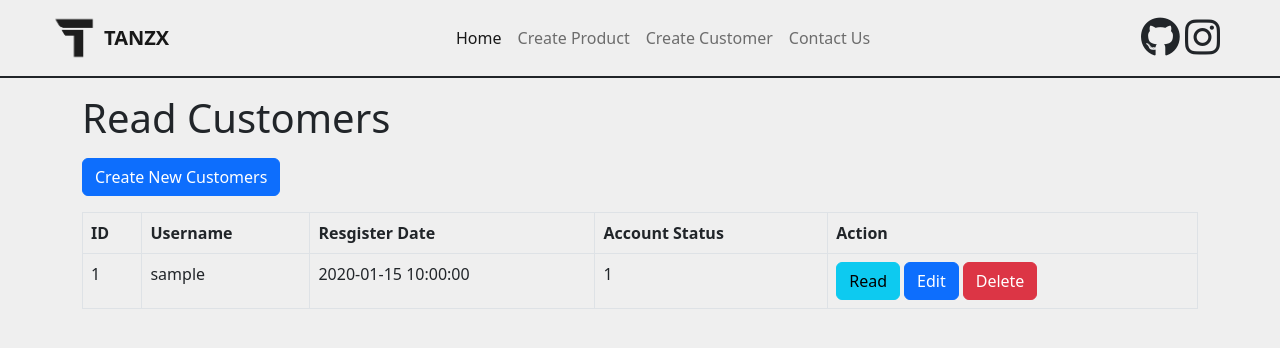
After one commit to tanzhenxun/tanzhenxun.github.io, a PHP site: page /customer_read.php in a window 1280 px wide. The commit adds this page. Shown: the top 348 px of the page. Run offline with PHP 8.4, Linux system fonts and the light colour scheme; tables that the repository leaves empty or names only in its code hold one stand-in row (values such as "Sample post"); some libraries are stand-ins or nearby versions.

Commit message:
Set up all list user

```diff
--- /dev/null
+++ b/project/customer_read.php
@@ -0,0 +1,120 @@
+<!DOCTYPE HTML>
+<html>
+
+<head>
+    <meta charset="utf-8">
+    <meta name="viewport" content="width=device-width, initial-scale=1">
+    <title>PDO - Create a Record - PHP CRUD Tutorial</title>
+    <!-- Latest compiled and minified Bootstrap CSS -->
+    <script src="https://kit.fontawesome.com/f9f6f2f33c.js" crossorigin="anonymous"></script>
+    <link href="https://cdn.jsdelivr.net/npm/bootstrap@5.2.2/dist/css/bootstrap.min.css" rel="stylesheet" integrity="sha384-Zenh87qX5JnK2Jl0vWa8Ck2rdkQ2Bzep5IDxbcnCeuOxjzrPF/et3URy9Bv1WTRi" crossorigin="anonymous">
+    <link rel="stylesheet" href="css/index.css">
+</head>
+
+<body>
+     <!-- container -->
+     <nav class="navbar navbar-expand-lg navbar border-dark border-bottom border-2">
+        <div class="container-fluid m-auto nav-size align-items-center justify-content-between">
+            <div class="d-flex align-items-center ">
+            <a href="home.php"><img src="images/tanzxlogo.png" alt="Tanzx Logo" class="logo al"></a>
+                <a class="navbar-brand fw-bold fs-5" href="home.php">TANZX</a>
+            </div>
+            <button class="navbar-toggler" type="button" data-bs-toggle="collapse" data-bs-target="#navbarNavAltMarkup" aria-controls="navbarNavAltMarkup" aria-expanded="false" aria-label="Toggle navigation">
+          <span class="navbar-toggler-icon"></span>
+        </button>
+            <div class="collapse navbar-collapse justify-content-between align-items-center" id="navbarNavAltMarkup">
+            <hr>
+                <div class="navbar-nav text-black text-lg-center text-start">
+                    <a class="nav-link active" aria-current="page" href="#">Home</a>
+                    <a class="nav-link" href="product_create.php">Create Product</a>
+                    <a class="nav-link" href="customer_create.php">Create Customer</a>
+                    <a class="nav-link" href="contact.php">Contact Us</a>
+                </div>
+                <div class="navbar-brand">
+                    <a href="https://github.com/tanzhenxun" class=" text-dark"><i class="fa-brands fa-github fa-2x"></i></a>
+                    <a href="https://www.instagram.com/tan315_x18/?hl=en" class=" text-dark"><i class="fa-brands fa-instagram fa-2x"></i></a>
+                </div>
+            </div>
+        </div>
+    </nav>
+    <!-- container -->
+    <div class="container">
+        <div class="page-header my-3">
+            <h1>Read Customers</h1>
+        </div>
+
+        <!-- PHP code to read records will be here -->
+        <?php
+        // include database connection
+        include 'config/database.php';
+
+        // delete message prompt will be here
+
+        // select all data
+        $query = "SELECT id, username, resgister_date, account_status FROM customer ORDER BY id DESC";
+        $stmt = $con->prepare($query);
+        $stmt->execute();
+
+        // this is how to get number of rows returned
+        $num = $stmt->rowCount();
+
+        // link to create record form
+        echo "<a href='customer_create.php' class='btn btn-primary mb-3 '>Create New Customers</a>";
+
+        //check if more than 0 record found
+        if ($num > 0) {
+
+            // data from database will be here
+            echo "<table class='table table-hover table-responsive table-bordered'>"; //start table
+
+            //creating our table heading
+            echo "<tr>";
+            echo "<th>ID</th>";
+            echo "<th>Username</th>";
+            echo "<th>Resgister Date</th>";
+            echo "<th>Account Status</th>";
+            echo "<th>Action</th>";
+            echo "</tr>";
+
+            // table body will be here
+            // retrieve our table contents
+            while ($row = $stmt->fetch(PDO::FETCH_ASSOC)) {
+                // extract row
+                // this will make $row['firstname'] to just $firstname only
+                extract($row);
+                // creating new table row per record
+                echo "<tr>";
+                echo "<td>{$id}</td>";
+                echo "<td>{$username}</td>";
+                echo "<td>{$resgister_date}</td>";
+                echo "<td>{$account_status}</td>";
+                echo "<td class\"\">";
+                // read one record
+                echo "<a href='customer_read_one.php?id={$id}' class='btn btn-info me-1'>Read</a>";
+
+                // we will use this links on next part of this post
+                echo "<a href='product_update.php?id={$id}' class='btn btn-primary me-1'>Edit</a>";
+
+                // we will use this links on next part of this post
+                echo "<a href='#' onclick='delete_product({$id});'  class='btn btn-danger'>Delete</a>";
+                echo "</td>";
+                echo "</tr>";
+            }
+
+
+
+            // end table
+            echo "</table>";
+        } else {
+            echo "<div class='alert alert-danger'>No records found.</div>";
+        }
+        ?>
+
+
+    </div> <!-- end .container -->
+
+    <!-- confirm delete record will be here -->
+    <script src="https://cdn.jsdelivr.net/npm/bootstrap@5.2.2/dist/js/bootstrap.bundle.min.js" integrity="sha384-OERcA2EqjJCMA+/3y+gxIOqMEjwtxJY7qPCqsdltbNJuaOe923+mo//f6V8Qbsw3" crossorigin="anonymous"></script>
+</body>
+
+</html>
--- a/project/customer_read_one.php
+++ b/project/customer_read_one.php
@@ -94,7 +94,7 @@
             <tr>
                 <td></td>
                 <td>
-                    <a href='product_read.php' class='btn btn-danger'>Back to read customer</a>
+                    <a href='customer_read.php' class='btn btn-danger'>Back to read customer</a>
                 </td>
             </tr>
         </table>
```
